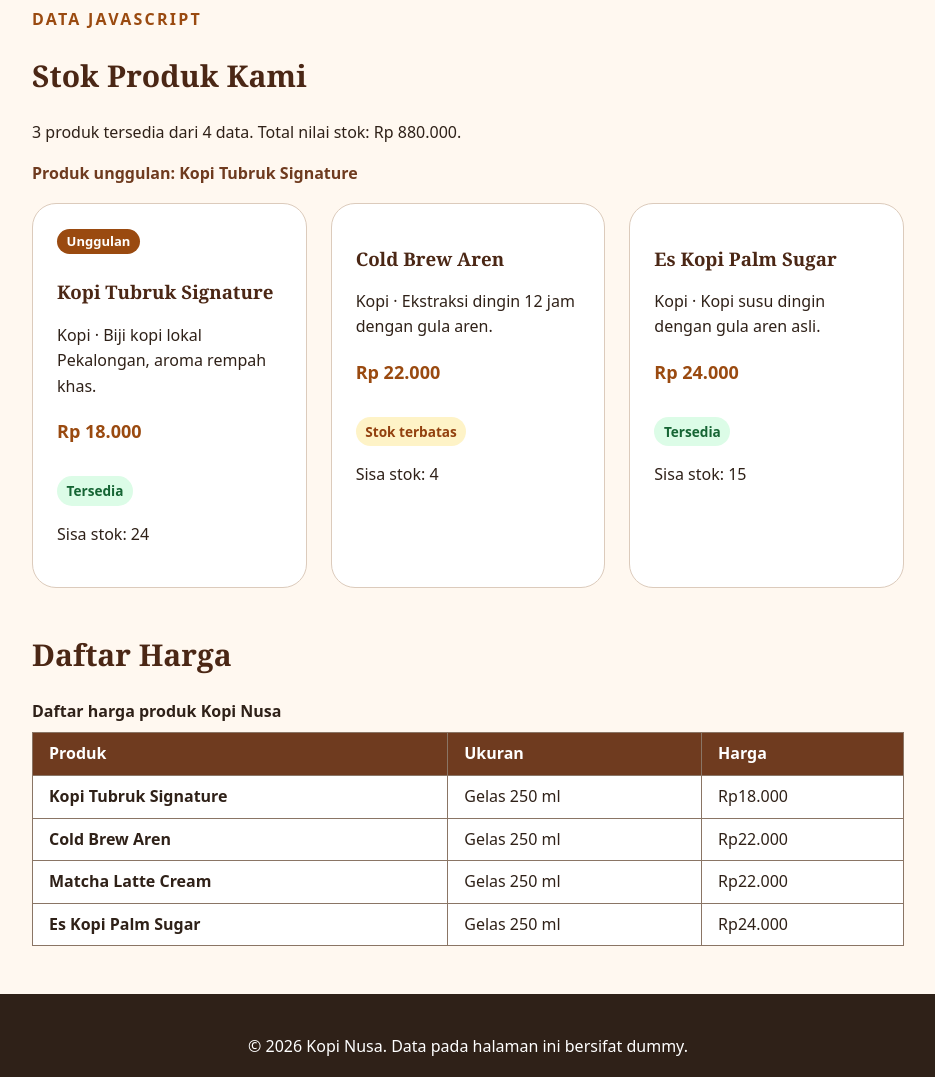
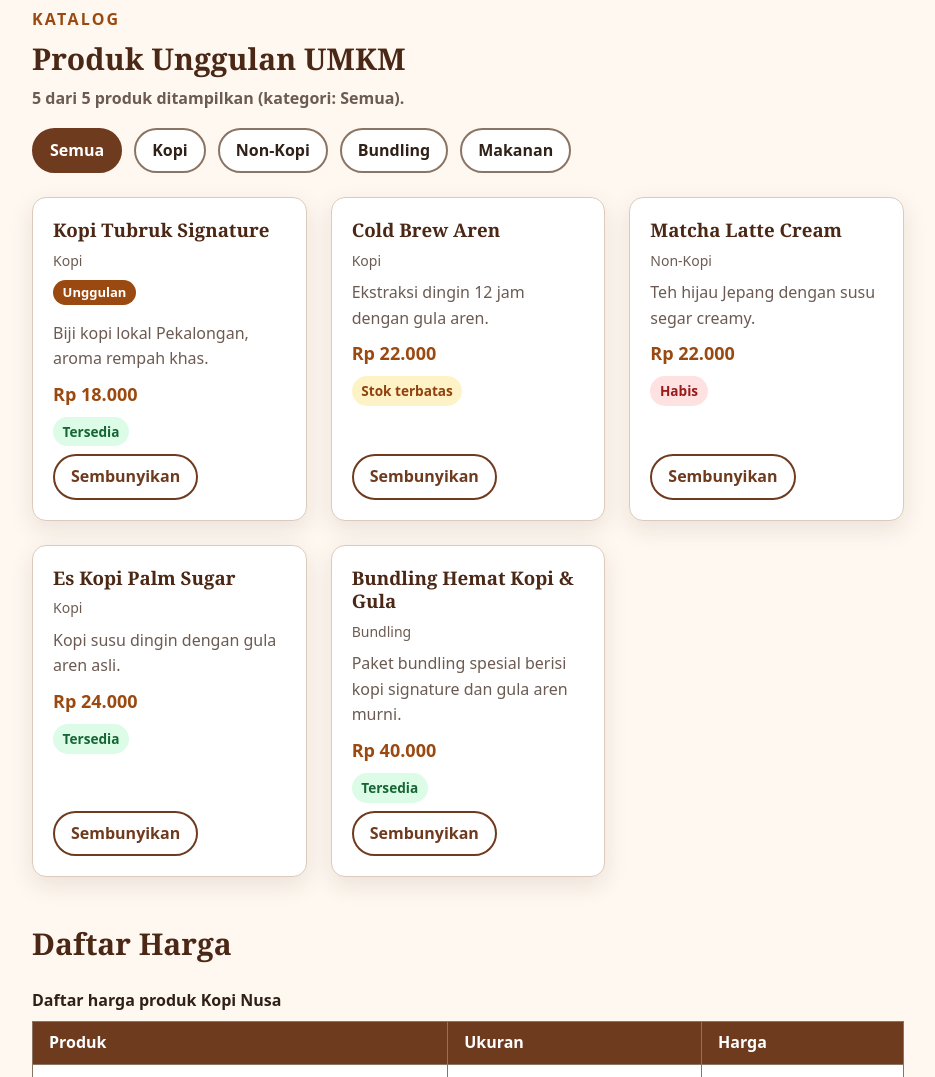
Before and after one commit to jundaunilasha/website-umkm, a plain HTML site: page produk.html in a window 1280 px wide. Shown: the part 1420-2497 px from the top of the page, without its empty margins (172-1107 px from the left). Drawn offline with Linux system fonts and the light colour scheme.

Commit message:
Feat : add DOM product filter rendering

```diff
--- a/css/style.css
+++ b/css/style.css
@@ -105,8 +105,8 @@ figcaption {
     padding: var(--space-section) var(--page-gutter);
 }
 
-.page > section + section,
-.page > aside {
+.page>section+section,
+.page>aside {
     margin-top: var(--space-section);
 }
 
@@ -340,7 +340,7 @@ button:hover,
     gap: var(--space-3);
 }
 
-.hero-content > * {
+.hero-content>* {
     margin: 0;
 }
 
@@ -671,6 +671,7 @@ input[type="radio"] {
 }
 
 @media (prefers-reduced-motion: reduce) {
+
     .nav-toggle-icon,
     .nav-toggle-icon::before,
     .nav-toggle-icon::after {
@@ -734,7 +735,9 @@ input[type="radio"] {
     color: #991b1b;
 }
 
-.js-product-card { position: relative; }
+.js-product-card {
+    position: relative;
+}
 
 .badge-unggulan {
     display: inline-block;
@@ -747,8 +750,16 @@ input[type="radio"] {
     font-weight: 700;
 }
 
-.price-normal { color: var(--color-muted); font-weight: 400; margin-inline-end: var(--space-1); }
-.price-promo  { color: var(--color-accent-text); }
+.price-normal {
+    color: var(--color-muted);
+    font-weight: 400;
+    margin-inline-end: var(--space-1);
+}
+
+.price-promo {
+    color: var(--color-accent-text);
+}
+
 .diskon-label {
     margin-inline-start: var(--space-1);
     padding: 0 0.4rem;
@@ -758,12 +769,93 @@ input[type="radio"] {
     font-size: 0.8125rem;
 }
 
-.stock-badge.warning {
-    background: #fef3c7;
-    color: #92400e;
-}
-
 #produk-unggulan {
     font-weight: 700;
     color: var(--color-primary, #6f3b1f);
 }
+
+.section-heading {
+    margin-block-end: var(--space-3);
+}
+
+.section-heading h2,
+.section-heading p {
+    margin: 0 0 var(--space-1);
+}
+
+.produk-status {
+    color: var(--color-muted);
+    font-weight: 700;
+}
+
+.filter-bar {
+    display: flex;
+    flex-wrap: wrap;
+    gap: var(--space-2);
+    margin-block: var(--space-3) var(--space-4);
+}
+
+.filter-button {
+    min-height: var(--touch-min);
+    padding: var(--space-1) var(--space-3);
+    color: var(--color-text);
+    background: var(--color-surface);
+    border: 2px solid var(--color-border-strong);
+}
+
+.filter-button:hover {
+    color: var(--color-text);
+    background: var(--color-interactive-bg);
+    border-color: var(--color-primary);
+}
+
+.filter-button.is-active,
+.filter-button.is-active:hover {
+    color: var(--color-surface);
+    background: var(--color-primary);
+    border-color: var(--color-primary);
+}
+
+.product-body .category-note {
+    color: var(--color-muted);
+    font-size: 0.875rem;
+}
+
+.product-body .desc {
+    color: var(--color-muted);
+}
+
+.product-body .stock-badge,
+.product-body .badge-unggulan {
+    align-self: flex-start;
+}
+
+.product-body .stock-badge {
+    margin-block-start: 0;
+}
+
+.ghost-button {
+    align-self: flex-start;
+    margin-block-start: auto;
+    padding: var(--space-1) var(--space-3);
+    color: var(--color-primary);
+    background: var(--color-surface);
+    border-color: var(--color-primary);
+}
+
+.ghost-button:hover {
+    color: var(--color-surface);
+    background: var(--color-primary);
+    border-color: var(--color-primary);
+}
+
+.empty-state {
+    grid-column: 1 / -1;
+    padding: var(--space-4);
+    margin: 0;
+    color: var(--color-muted);
+    text-align: center;
+    background: var(--color-surface);
+    border: 2px dashed var(--color-border-strong);
+    border-radius: var(--radius-md);
+}
--- a/js/app.js
+++ b/js/app.js
@@ -1,54 +1,17 @@
 "use strict";
-console.log("P10 JavaScript aktif");
+console.log("P11 JavaScript aktif");
 
 const produkUmkm = [
-    {
-        id: 1,
-        nama: "Kopi Tubruk Signature",
-        kategori: "Kopi",
-        harga: 18000,
-        stok: 24,
-        isUnggulan: true,
-        gambar: "assets/images/kopi_tubruk_signature_nw.webp",
-        deskripsi: "Biji kopi lokal Pekalongan, aroma rempah khas.",
-    },
-    {
-        id: 2,
-        nama: "Cold Brew Aren",
-        kategori: "Kopi",
-        harga: 22000,
-        stok: 4,
-        isUnggulan: false,
-        gambar: "assets/images/cold_brew_aren_nw.webp",
-        deskripsi: "Ekstraksi dingin 12 jam dengan gula aren.",
-    },
-    {
-        id: 3,
-        nama: "Matcha Latte Cream",
-        kategori: "Non-Kopi",
-        harga: 22000,
-        stok: 0,
-        isUnggulan: false,
-        gambar: "assets/images/matcha_latte_cream_nw.webp",
-        deskripsi: "Teh hijau Jepang dengan susu segar creamy.",
-    },
-    {
-        id: 4,
-        nama: "Es Kopi Palm Sugar",
-        kategori: "Kopi",
-        harga: 24000,
-        stok: 15,
-        isUnggulan: false,
-        gambar: "assets/images/es_kopi_palm_sugar_nw.webp",
-        deskripsi: "Kopi susu dingin dengan gula aren asli.",
-    },
+    { id: 1, nama: "Kopi Tubruk Signature", kategori: "Kopi", harga: 18000, stok: 24, isUnggulan: true, gambar: "assets/images/kopi_tubruk_signature_nw.webp", deskripsi: "Biji kopi lokal Pekalongan, aroma rempah khas." },
+    { id: 2, nama: "Cold Brew Aren", kategori: "Kopi", harga: 22000, stok: 4, isUnggulan: false, gambar: "assets/images/cold_brew_aren_nw.webp", deskripsi: "Ekstraksi dingin 12 jam dengan gula aren." },
+    { id: 3, nama: "Matcha Latte Cream", kategori: "Non-Kopi", harga: 22000, stok: 0, isUnggulan: false, gambar: "assets/images/matcha_latte_cream_nw.webp", deskripsi: "Teh hijau Jepang dengan susu segar creamy." },
+    { id: 4, nama: "Es Kopi Palm Sugar", kategori: "Kopi", harga: 24000, stok: 15, isUnggulan: false, gambar: "assets/images/es_kopi_palm_sugar_nw.webp", deskripsi: "Kopi susu dingin dengan gula aren asli." },
+    { id: 5, nama: "Bundling Hemat Kopi & Gula", kategori: "Bundling", harga: 40000, stok: 10, isUnggulan: false, gambar: "assets/images/kopi_tubruk_signature_nw.webp", deskripsi: "Paket bundling spesial berisi kopi signature dan gula aren murni." }
 ];
 
 function formatRupiah(nilai) {
     const angka = Number(nilai);
-    if (!Number.isFinite(angka)) {
-        return "Rp 0";
-    }
+    if (!Number.isFinite(angka)) return "Rp 0";
 
     return new Intl.NumberFormat("id-ID", {
         style: "currency",
@@ -60,86 +23,148 @@ function formatRupiah(nilai) {
 }
 
 function statusStok(stok) {
-    if (stok <= 0) {
-        return { label: "Habis", class: "stock-badge empty" };
-    }
-    if (stok <= 5) {
-        return { label: "Stok terbatas", class: "stock-badge warning" };
-    }
-    return { label: "Tersedia", class: "stock-badge" };
+    if (stok <= 0) return { label: "Habis", className: "empty" };
+    if (stok <= 5) return { label: "Stok terbatas", className: "warning" };
+    return { label: "Tersedia", className: "" };
 }
 
-function buatKartuProduk(produk) {
-    const status = statusStok(produk.stok);
-    const badgeUnggulan = produk.isUnggulan
-        ? `<span class="badge-unggulan">Unggulan</span>`
-        : "";
-
-    return `
-      <article class="js-product-card" data-id="${produk.id}">
-        ${badgeUnggulan}
-        <h3>${produk.nama}</h3>
-        <p>${produk.kategori} &middot; ${produk.deskripsi}</p>
-        <p class="price">${formatRupiah(produk.harga)}</p>
-        <span class="${status.class}">${status.label}</span>
-        <p>Sisa stok: ${produk.stok}</p>
-      </article>`;
+function ambilProdukByKategori(kategori) {
+    if (kategori === "Semua") return produkUmkm;
+    return produkUmkm.filter((produk) => produk && produk.kategori === kategori);
 }
 
-function hitungStatistik(daftarProduk) {
-    let totalNilaiStok = 0;
-    let jumlahTerbatas = 0;
+const produkGrid = document.querySelector("#produk-grid");
+const produkStatus = document.querySelector("#produk-status");
+const tombolFilter = document.querySelectorAll("[data-filter]");
 
-    for (const produk of daftarProduk) {
-        totalNilaiStok += produk.harga * produk.stok;
-        if (statusStok(produk.stok).label === "Stok terbatas") {
-            jumlahTerbatas += 1;
-        }
-    }
-    return { totalNilaiStok, jumlahTerbatas };
+let kategoriSaatIni = "Semua";
+
+function buatEmptyState(pesan) {
+    const empty = document.createElement("p");
+    empty.classList.add("empty-state");
+    empty.textContent = pesan;
+    return empty;
 }
 
-function renderProduk() {
-    const grid = document.querySelector("#produk-dinamis");
-    const ringkasan = document.querySelector("#produk-ringkasan");
-    const unggulan = document.querySelector("#produk-unggulan");
+function perbaruiSetelahSembunyikan() {
+    if (!produkGrid || !produkStatus) return;
 
-    if (!grid || !ringkasan || !unggulan) {
-        console.warn("renderProduk dilewati: kontainer render tidak ada di halaman ini.");
+    const sisa = produkGrid.querySelectorAll(".product-card").length;
+    const total = ambilProdukByKategori(kategoriSaatIni).length;
+
+    if (sisa === 0) {
+        produkGrid.append(buatEmptyState("Semua kartu disembunyikan. Klik tombol filter untuk menampilkannya kembali."));
+    }
+    produkStatus.textContent =
+        `${sisa} dari ${total} produk kategori "${kategoriSaatIni}" ditampilkan (${total - sisa} disembunyikan sementara).`;
+}
+
+function buatElemenProduk(produk) {
+    if (!produk) return null;
+
+    const card = document.createElement("article");
+    card.classList.add("product-card");
+
+    const body = document.createElement("div");
+    body.classList.add("product-body");
+
+    const title = document.createElement("h3");
+    title.textContent = produk.nama;
+
+    const category = document.createElement("p");
+    category.classList.add("category-note");
+    category.textContent = produk.kategori;
+
+    const desc = document.createElement("p");
+    desc.classList.add("desc");
+    desc.textContent = produk.deskripsi;
+
+    const price = document.createElement("p");
+    price.classList.add("price");
+    price.textContent = formatRupiah(produk.harga);
+
+    const stock = document.createElement("span");
+    const status = statusStok(produk.stok);
+    stock.classList.add("stock-badge");
+    if (status.className) stock.classList.add(status.className);
+    stock.textContent = status.label;
+
+    const removeButton = document.createElement("button");
+    removeButton.type = "button";
+    removeButton.textContent = "Sembunyikan";
+    removeButton.classList.add("ghost-button");
+    removeButton.setAttribute("aria-label", `Sembunyikan ${produk.nama} dari tampilan`);
+
+    removeButton.addEventListener("click", () => {
+        card.remove();
+        perbaruiSetelahSembunyikan();
+    });
+
+    body.append(title, category);
+    if (produk.isUnggulan) {
+        const badge = document.createElement("span");
+        badge.classList.add("badge-unggulan");
+        badge.textContent = "Unggulan";
+        body.append(badge);
+    }
+    body.append(desc, price, stock, removeButton);
+    card.append(body);
+    return card;
+}
+
+function renderProduk(kategoriAktif = "Semua") {
+
+    if (!produkGrid || !produkStatus) {
+        console.warn("Target render produk (grid atau status) tidak ditemukan.");
+        return;
+    }
+    if (!Array.isArray(produkUmkm)) {
+        console.error("Data produkUmkm tidak valid.");
         return;
     }
 
-    console.log("[1] Jumlah data awal:", produkUmkm.length);
-    console.table(produkUmkm);
+    kategoriSaatIni = kategoriAktif;
+    const produkTampil = ambilProdukByKategori(kategoriAktif);
 
-    const produkTersedia = produkUmkm.filter((produk) => produk.stok > 0);
-    console.log("[2] Hasil filter (tersedia):", produkTersedia.length, "dari", produkUmkm.length);
-    console.table(produkTersedia.map(({ id, nama, stok }) => ({ id, nama, stok })));
+    produkGrid.replaceChildren();
 
-    const daftarKartu = produkTersedia.map(buatKartuProduk);
-    console.log("[3] Jumlah kartu HTML hasil map:", daftarKartu.length);
+    if (produkTampil.length === 0) {
+        produkGrid.append(buatEmptyState(`Belum ada produk pada kategori "${kategoriAktif}".`));
+        produkStatus.textContent = `0 produk ditemukan untuk kategori "${kategoriAktif}".`;
+        return;
+    }
 
-    const produkUnggulan = produkUmkm.find((produk) => produk.isUnggulan === true);
-    console.log("[4] Hasil find (unggulan):", produkUnggulan);
-
-    grid.innerHTML = "";
-    daftarKartu.forEach((kartu, index) => {
-        grid.insertAdjacentHTML("beforeend", kartu);
-        console.log(`[5] Kartu #${index + 1} dirender:`, produkTersedia[index].nama);
+    produkTampil.forEach((produk) => {
+        const elemenCard = buatElemenProduk(produk);
+        if (elemenCard) produkGrid.append(elemenCard);
     });
 
-    const statistik = hitungStatistik(produkUmkm);
-    console.log("[6] Statistik:", statistik);
-
-    ringkasan.textContent =
-        `${produkTersedia.length} produk tersedia dari ${produkUmkm.length} data. ` +
-        `Total nilai stok: ${formatRupiah(statistik.totalNilaiStok)}.`;
-
-    if (produkUnggulan) {
-        unggulan.textContent = `Produk unggulan: ${produkUnggulan.nama}`;
-    } else {
-        unggulan.textContent = "Belum ada produk unggulan.";
-    }
+    produkStatus.textContent =
+        `${produkTampil.length} dari ${produkUmkm.length} produk ditampilkan (kategori: ${kategoriAktif}).`;
 }
 
-document.addEventListener("DOMContentLoaded", renderProduk);
+function setTombolAktif(tombolAktif) {
+    tombolFilter.forEach((item) => {
+        item.classList.remove("is-active");
+        item.setAttribute("aria-pressed", "false");
+    });
+    tombolAktif.classList.add("is-active");
+    tombolAktif.setAttribute("aria-pressed", "true");
+}
+
+if (tombolFilter.length > 0) {
+    tombolFilter.forEach((tombol) => {
+        tombol.addEventListener("click", (event) => {
+            const tombolAktif = event.currentTarget;
+            const kategori = tombolAktif.dataset.filter;
+            if (!kategori) return;
+
+            setTombolAktif(tombolAktif);
+            renderProduk(kategori);
+        });
+    });
+}
+
+document.addEventListener("DOMContentLoaded", () => {
+    renderProduk("Semua");
+});
--- a/produk.html
+++ b/produk.html
@@ -83,15 +83,25 @@
             </div>
         </section>
 
-        <section class="section" aria-labelledby="produk-dinamis-title">
-            <div class="section-header">
-                <p class="eyebrow">Data JavaScript</p>
-                <h2 id="produk-dinamis-title">Stok Produk Kami</h2>
-                <p id="produk-ringkasan">Data produk akan dimuat melalui JavaScript.</p>
-                <!-- Elemen id="produk-unggulan" ditambahkan agar script JS tidak menghentikan eksekusi (guard) -->
-                <p id="produk-unggulan">Produk unggulan akan ditentukan melalui JavaScript.</p>
+        <section class="product-section" aria-labelledby="produk-title">
+            <div class="section-heading">
+                <p class="eyebrow">Katalog</p>
+                <h2 id="produk-title">Produk Unggulan UMKM</h2>
+                <p id="produk-status" class="produk-status" aria-live="polite">Produk belum dimuat.</p>
             </div>
-            <div id="produk-dinamis" class="js-product-grid"></div>
+
+            <div class="filter-bar" role="group" aria-label="Filter kategori produk">
+                <button type="button" class="filter-button is-active" data-filter="Semua"
+                    aria-pressed="true">Semua</button>
+                <button type="button" class="filter-button" data-filter="Kopi" aria-pressed="false">Kopi</button>
+                <button type="button" class="filter-button" data-filter="Non-Kopi"
+                    aria-pressed="false">Non-Kopi</button>
+                <button type="button" class="filter-button" data-filter="Bundling"
+                    aria-pressed="false">Bundling</button>
+                <button type="button" class="filter-button" data-filter="Makanan" aria-pressed="false">Makanan</button>
+            </div>
+
+            <div id="produk-grid" class="product-grid"></div>
         </section>
 
         <section aria-labelledby="harga-title">
```
Lines whose indentation alone changed are shown as unchanged.
